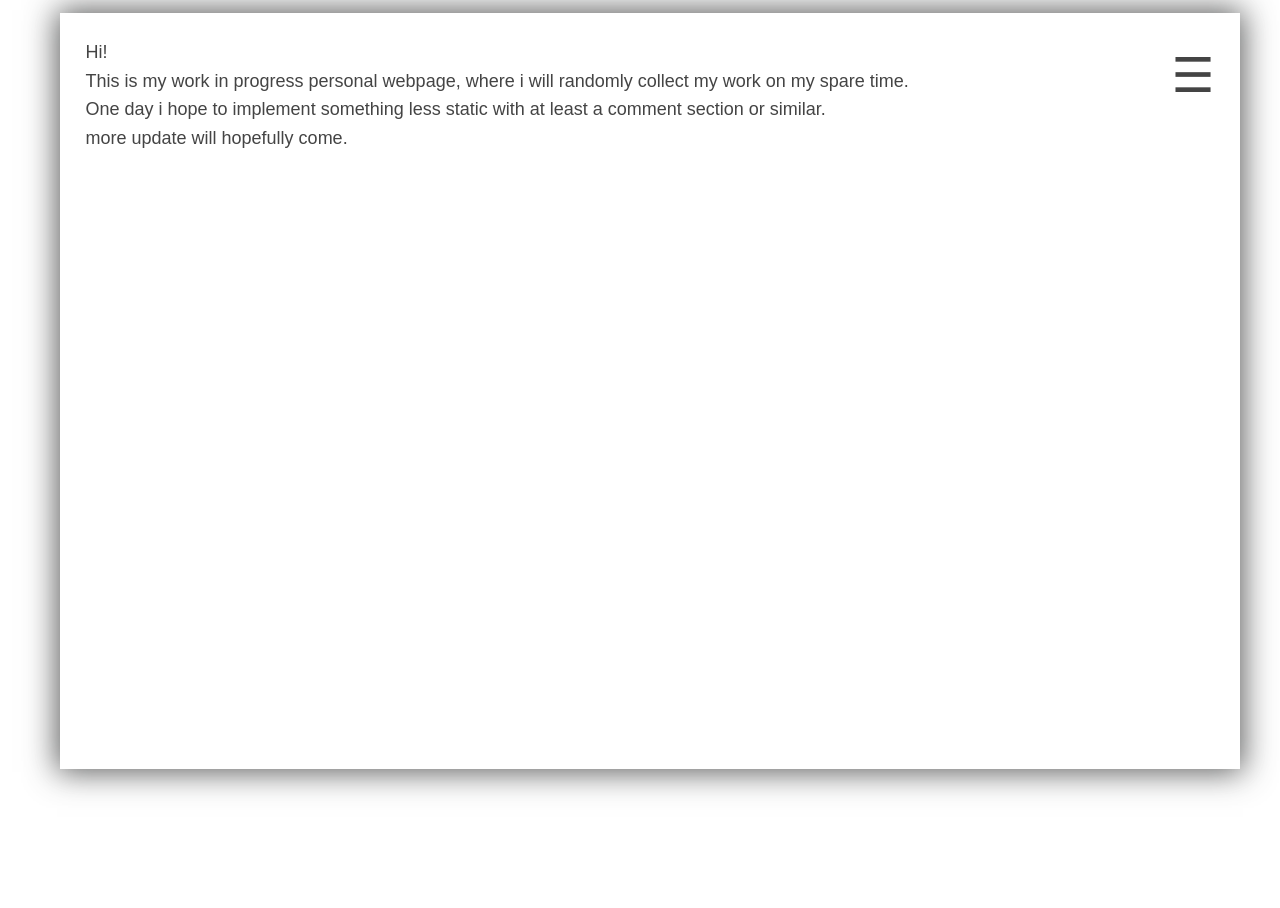
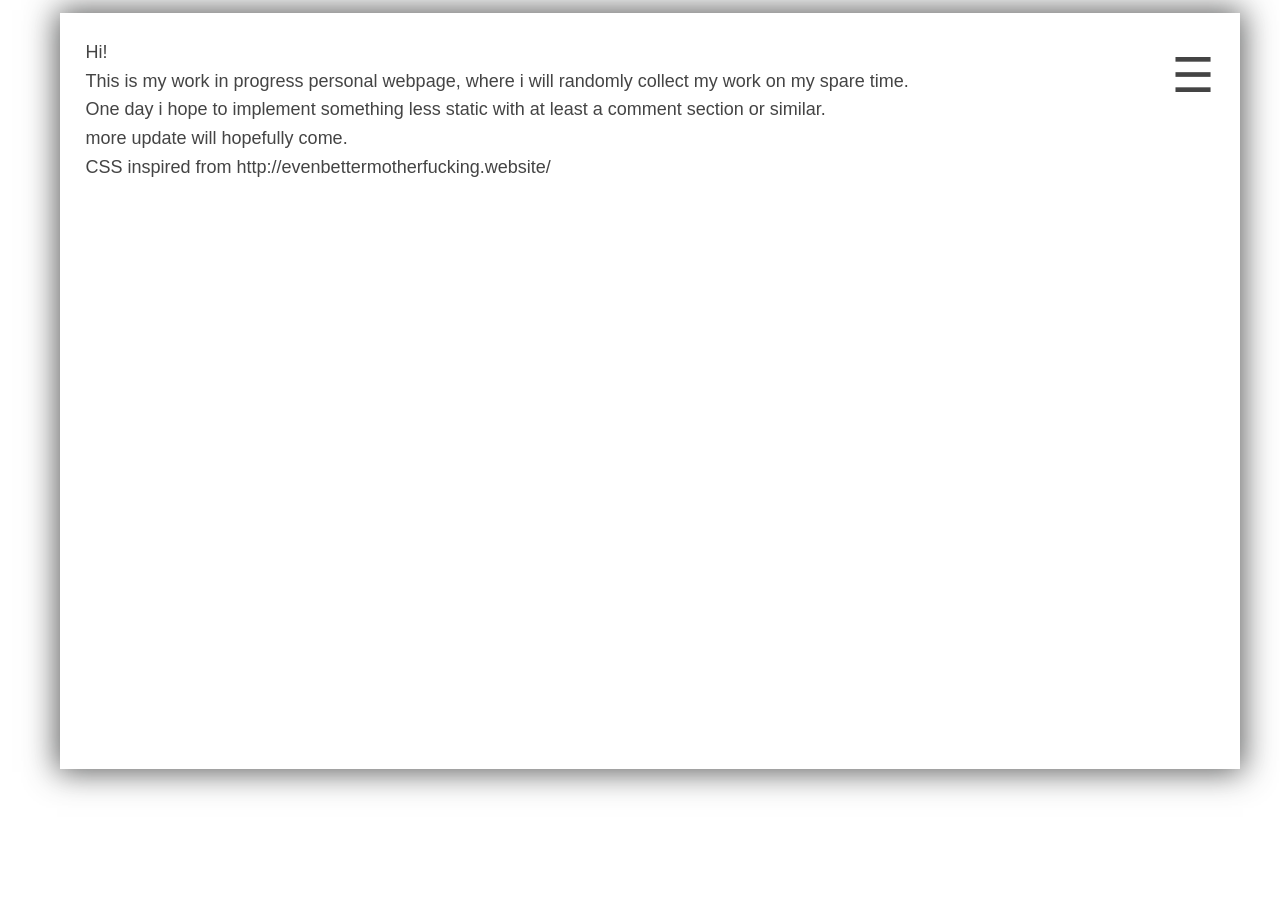
Before and after one commit to MauroMombelli/mauromombelli.github.io, a Jekyll site: the page built from index.md, in a window 1280 px wide. Built offline with Jekyll 4.4.1, drawn with Linux system fonts in a browser that asks for light colours.

Commit message:
Update footer.html

```diff
--- a/_includes/footer.html
+++ b/_includes/footer.html
@@ -1,3 +1,4 @@
+<small>CSS inspired from http://evenbettermotherfucking.website/</small>
     </div> <!-- close paginone -->
   </body>
 </html>
```
